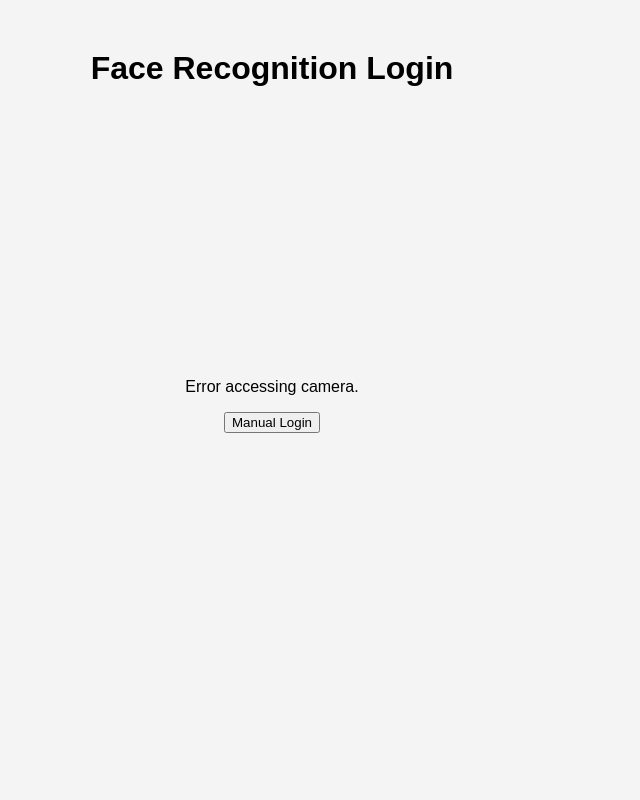
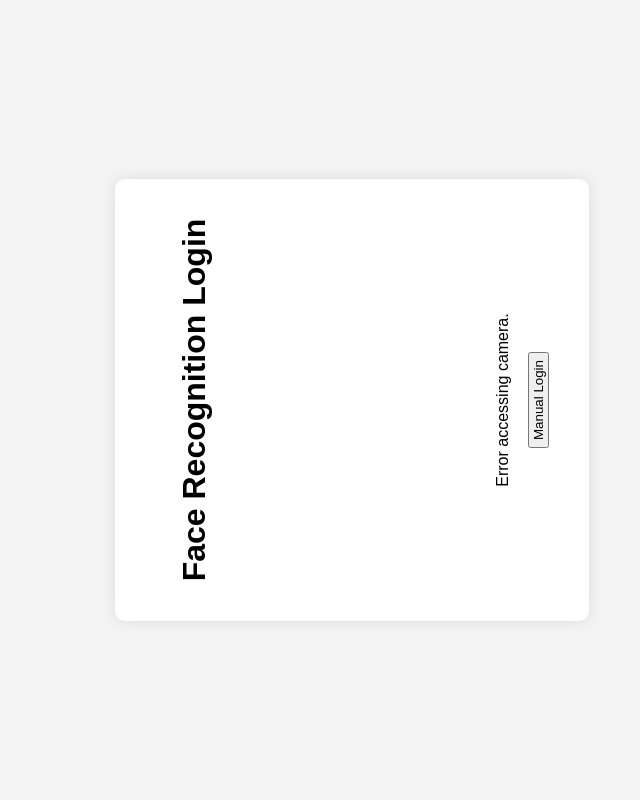
Before and after one commit to DiogoAzevedo03/face-auth, a Flask app: page /face-login in a window 1280 px wide; the page is wider, and only the part inside the window is pictured. Shown: that part, without its empty margins (368-1008 px from the left). Run offline with Flask 3, Linux system fonts and the light colour scheme; parts of the project's set-up code (start-up, migrations or seed data) failed here and were passed over.

Commit message:
Layout Update for Portrait Mode

```diff
--- a/web/templates/face_login.html
+++ b/web/templates/face_login.html
@@ -15,24 +15,47 @@
  <!DOCTYPE html>
 <html lang="en">
 <head>
-     <meta charset="UTF-8">
-     <title>Face Recognition Login</title>
+  <meta charset="UTF-8" />
+  <title>Login with FaceAuth</title>
+  <meta name="viewport" content="width=device-width, initial-scale=1.0" />
 
 <!-- Link to external CSS stylesheet -->
      <link rel="stylesheet" href="{{ url_for('static', filename='style.css') }}">
 
        <!-- Inline CSS styling for video and layout -->
   <style>
-        video, canvas {
-            border-radius: 10px;      /* Rounded edges for media */
-            margin-top: 10px;         /* Spacing below title */
+    html, body {
+  margin: 0;
+  padding: 0;
+  background: #f4f4f4;
+  overflow: hidden;
+  font-family: Arial, sans-serif;
+  width: 100vw;
+  height: 100vh;
 }
-        .centered {
-            text-align: center;       /* Center content horizontally */
+.wrapper {
+  position: absolute;
+  top: 0;
+  left: 0;
+  width: 100vh;
+  height: 100vw;
+  background-color: #f4f4f4;
+  display: flex;
+  justify-content: center;
+  align-items: center;
+  transform-origin: top left;
+}
+
+
+.container {
+  text-align: center;
 }
   </style>
 </head>
- <body class="centered">
+<body>
+  <!-- Rotated wrapper for portrait layout -->
+    <div class="wrapper" id="rotateWrapper">
+      <div class="container">
         <!-- Page heading -->
         <h1>Face Recognition Login</h1>
 
@@ -56,11 +79,29 @@
 
         <!-- Area to display suggestions of similar users (initially hidden) -->
         <div id="suggestions" style="display:none; margin-top: 15px;"></div>
-
      <!-- Button to use manual login instead -->
         <button onclick="loginManual()">Manual Login</button>
+      </div>
+    </div>
+
 
   <script>
+    function applyPortraitMode() {
+        const wrapper = document.getElementById("rotateWrapper");
+        const width = window.innerWidth;
+        const height = window.innerHeight;
+
+        const offset = 80;
+        wrapper.style.width = height + "px";
+        wrapper.style.height = width + "px";
+        wrapper.style.transform = `rotate(-90deg) translate(-${height}px, ${offset}px)`;
+    }
+
+
+
+    window.addEventListener("load", applyPortraitMode);
+    window.addEventListener("resize", applyPortraitMode);
+
     // === DOM Element References ===
     const video = document.getElementById('video');
     const canvas = document.getElementById('canvas');
@@ -143,8 +184,8 @@
       confirmBtn.style.display = "none";
       rejectBtn.style.display = "none";
 
-             if (storedSuggestions.length > 0) {
-                 showSuggestions(storedSuggestions, true);  // Show suggestions with fallback option
+      if (storedSuggestions.length) {
+        showSuggestions(storedSuggestions, true);// Show suggestions with fallback option
       } else {
         suggestionsDiv.innerHTML = "<p>No suggestions available.</p>";
         suggestionsDiv.style.display = "block";
```
Also changed, not shown: web/templates/index.html (+63 -2 lines). Lines whose indentation alone changed are shown as unchanged.
